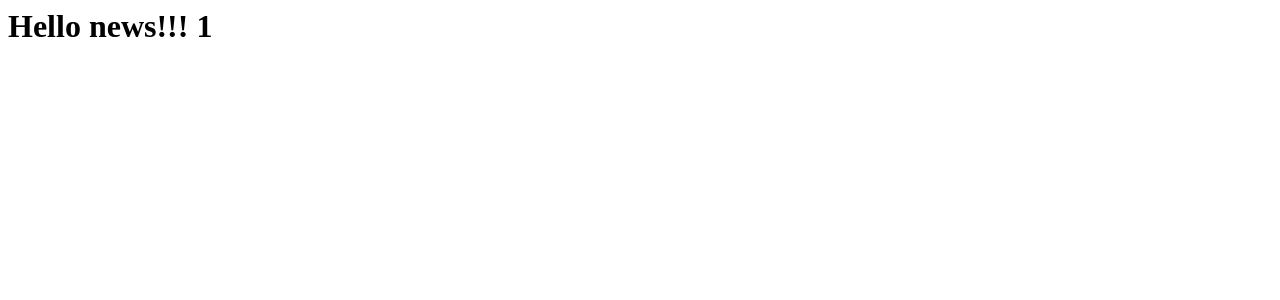
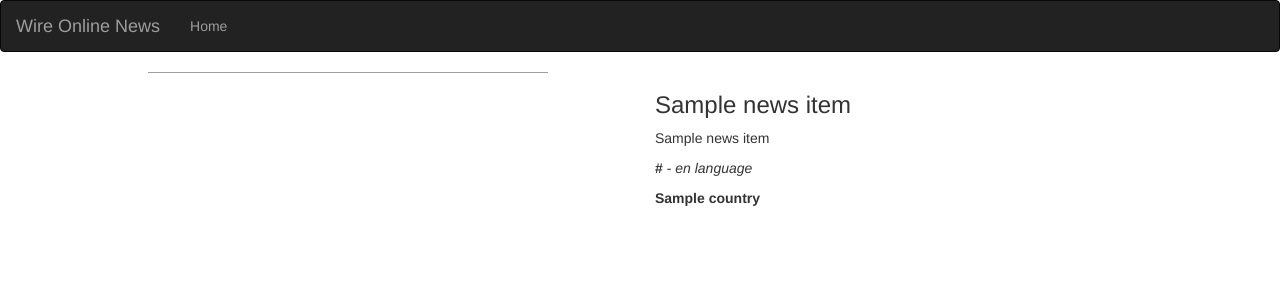
Before and after one commit to OjureFred/WireOnlineNews, a Flask app: template app/templates/news.html in a window 1280 px wide. Shown: the top 300 px of the page. Run offline with Flask 2, Linux system fonts and the light colour scheme; the template is opened without the code that fills it: most values are stand-ins (such as "Sample title", 1, 10 or a date in 2020); some libraries are stand-ins or nearby versions; grey boxes are pictures that could not be loaded.

Commit message:
Created news.html to display news item detail

```diff
--- a/app/request.py
+++ b/app/request.py
@@ -43,13 +43,13 @@ def get_news_item(id):
         if news_details_response:
             id = news_details_response.get('id')
             name = news_details_response.get('name')
-            desription = news_details_response.get('description')
+            description = news_details_response.get('description')
             url = news_details_response.get('url')
             category = news_details_response.get('category')
             language = news_details_response.get('language')
             country = news_details_response.get('country')
 
-            news_object = Movie(id,name,description,url,category,language, country)
+            news_object = News(id,name,description,url,category,language, country)
 
     return news_object
 
--- a/app/templates/news.html
+++ b/app/templates/news.html
@@ -1 +1,23 @@
-<h1> Hello news!!! {{ id }}</h1>
+{% extends 'base.html'%}
+<!-- Content block -->
+{% block content %}
+<div class="container">
+
+    <!-- Poster background -->
+    <div class="row">
+        <div class="col-xs-6 col-sm-6 col-md-6 col-lg-6 posterPath" style="background: url({{news_item.id}}) no-repeat center center">
+        </div>
+
+        <div class="col-xs-6 col-sm-6 col-md-6 col-lg-6 movie-details">
+            <h3>{{ news_item.name }}</h3>
+
+            <p class="name"> {{ news_item.name }}</p>
+            <p class="language"> <b> {{ news_item.url }}</b> - <i>{{ news_item.language}} language </i> </p>
+            <p class="country"><b>{{news_item.country}}</b></p>
+
+
+        </div>
+    </div>
+
+</div>
+{% endblock %}
```
Also changed, not shown: views.py (+5 -2 lines).
